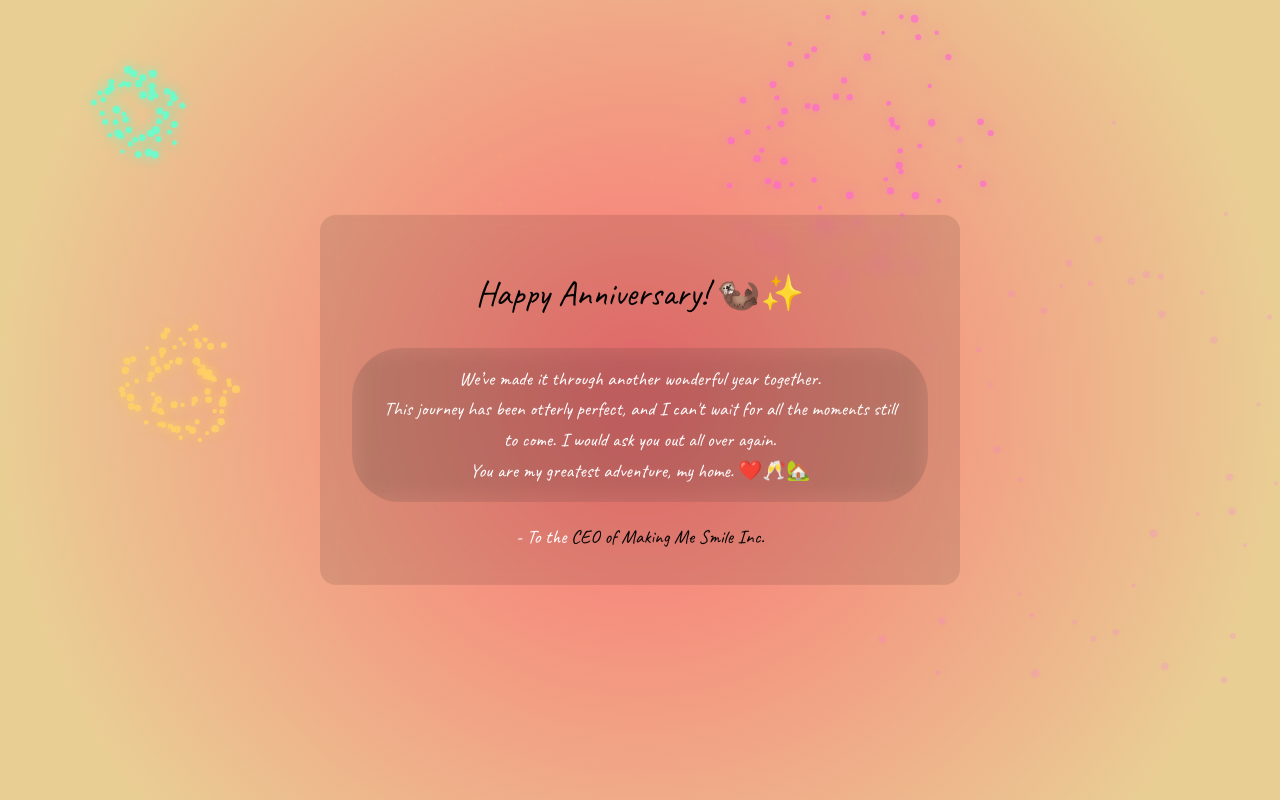
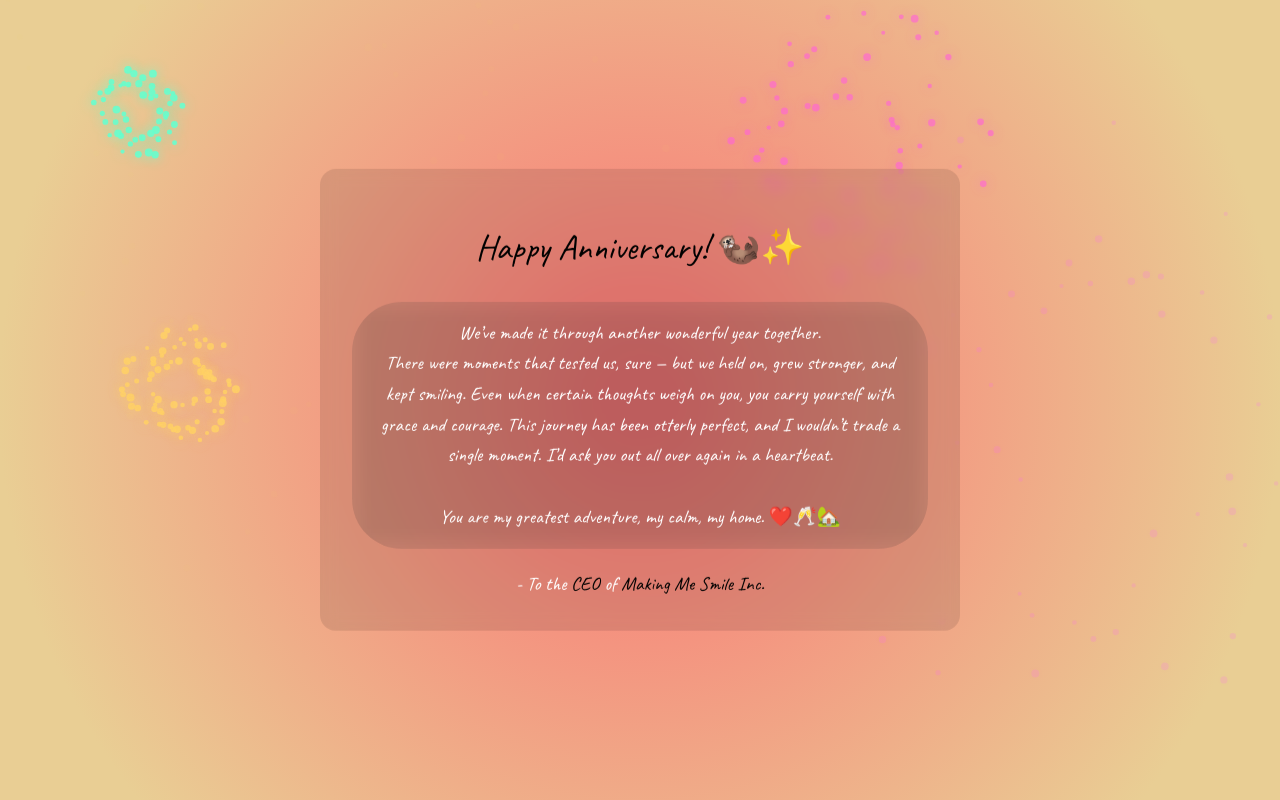
Before and after one commit to Steve-Jadav/otterly-surprised, a plain HTML site: page surprise.html in a window 1280 px wide. Drawn offline with Linux system fonts and the light colour scheme.

Commit message:
more changes

```diff
--- a/surprise.html
+++ b/surprise.html
@@ -87,15 +87,17 @@
     <h1>Happy Anniversary! 🦦✨</h1>
     <div class="message-box">
         <p>
-        We’ve made it through another wonderful year together.<br/>
-        This journey has been otterly perfect, and I can't wait for all the moments still to come.
-        I would ask you out all over again.
-        <br/>
-        You are my greatest adventure, my home. ❤️🥂🏡
+        We’ve made it through another wonderful year together. <br/>
+        There were moments that tested us, sure — but we held on, grew stronger, and kept smiling.
+        Even when certain thoughts weigh on you, you carry yourself with grace and courage.
+        This journey has been otterly perfect, and I wouldn’t trade a single moment.
+        I’d ask you out all over again in a heartbeat.
+        <br/> <br/>
+        You are my greatest adventure, my calm, my home. ❤️🥂🏡
         </p>
     </div>
     <br>
-    <p> - To the <span class="ceo"> CEO of Making Me Smile Inc. </span> </p>
+    <p> - To the <span class="ceo"> CEO </span> of <span class="ceo"> Making Me Smile Inc. </span></p>
   </div>
 
   <script>
```
